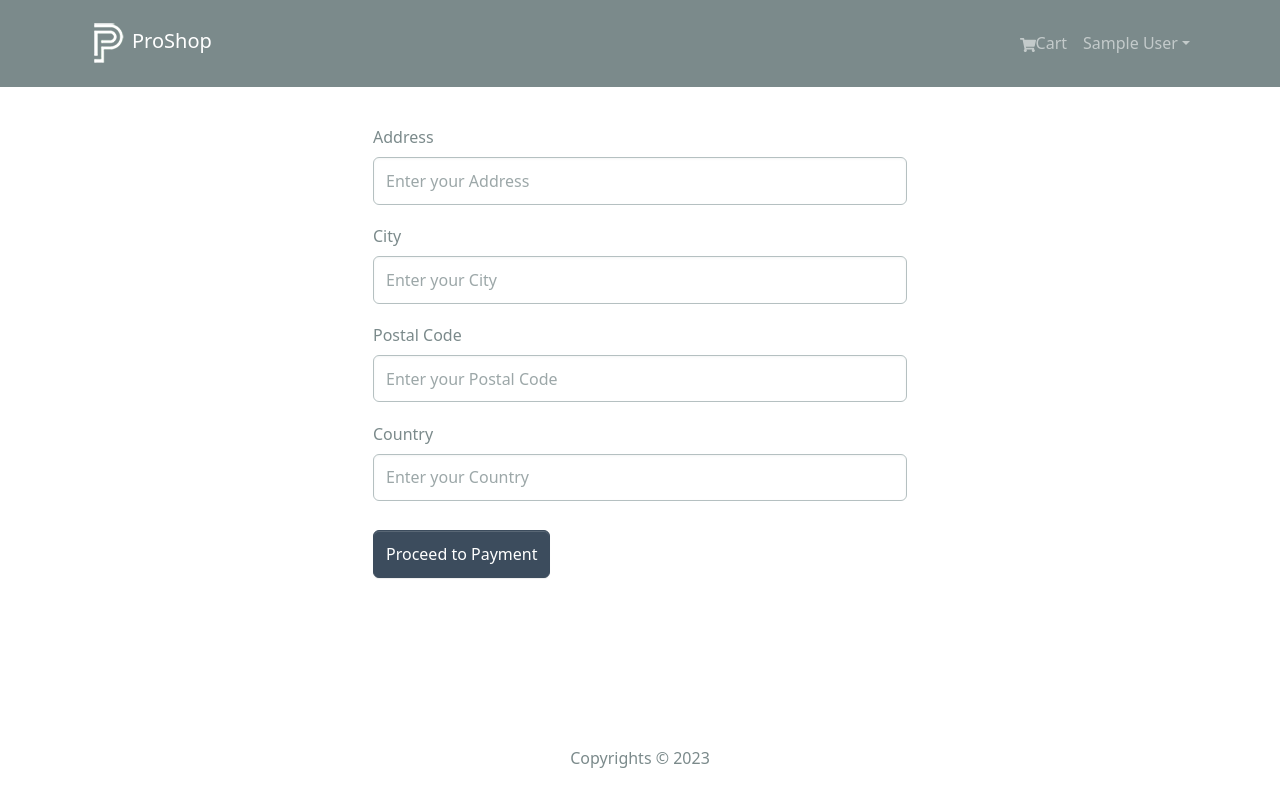
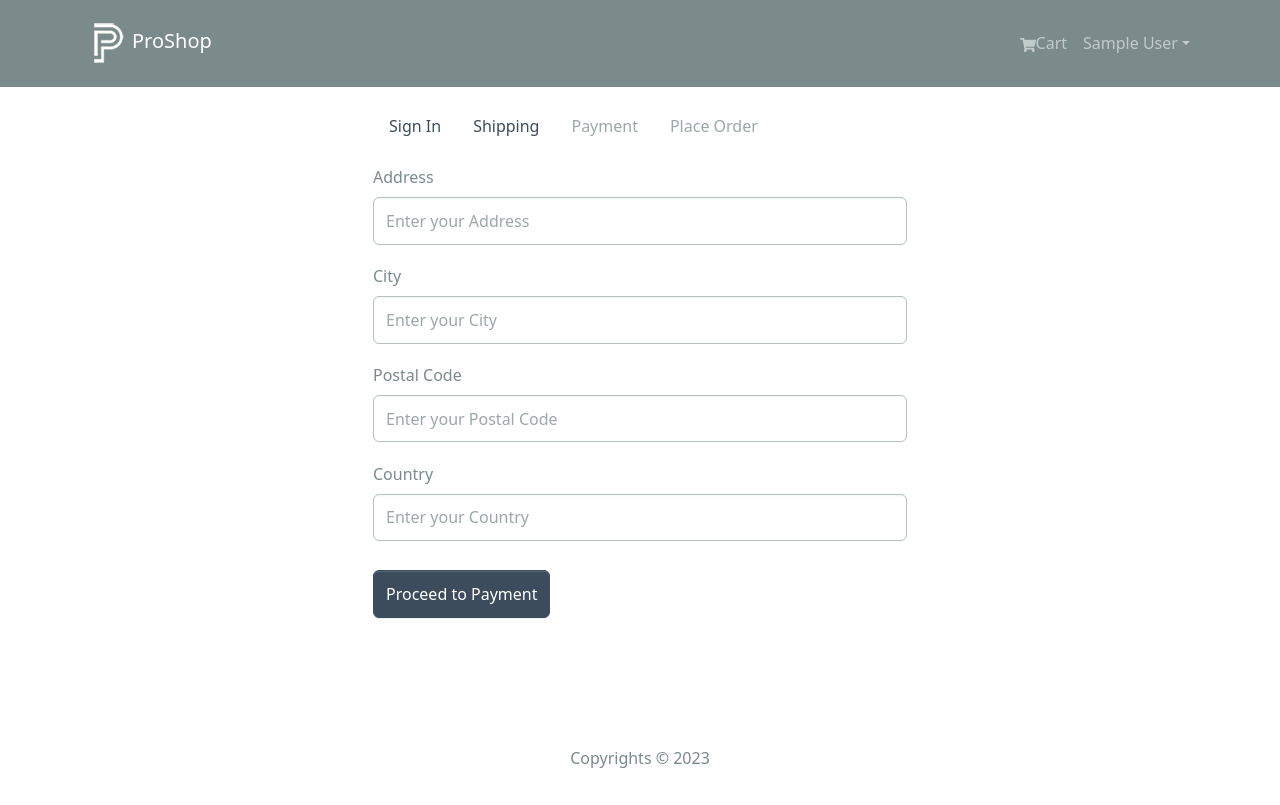
Before and after one commit to muhafars/proShop, a React (Create React App) app in the folder frontend/: page /shipping in a window 1280 px wide. Built offline with nearby package versions, Linux system fonts and the light colour scheme; sample sign-in values are in the browser's storage.

Commit message:
create checkoutstep component

```diff
--- /dev/null
+++ b/frontend/src/components/CheckOutSteps.jsx
@@ -0,0 +1,46 @@
+import { Nav } from "react-bootstrap";
+import { LinkContainer } from "react-router-bootstrap";
+const CheckOutSteps = (st1, st2, st3, st4) => {
+  return (
+    <Nav>
+      <Nav.Item>
+        {st1 ? (
+          <LinkContainer to="/login">
+            <Nav.Link>Sign In</Nav.Link>
+          </LinkContainer>
+        ) : (
+          <Nav.Link disabled>Sign In</Nav.Link>
+        )}
+      </Nav.Item>
+      <Nav.Item>
+        {st2 ? (
+          <LinkContainer to="/shipping">
+            <Nav.Link>Shipping</Nav.Link>
+          </LinkContainer>
+        ) : (
+          <Nav.Link disabled>Shipping</Nav.Link>
+        )}
+      </Nav.Item>
+      <Nav.Item>
+        {st3 ? (
+          <LinkContainer to="/payment">
+            <Nav.Link>Payment</Nav.Link>
+          </LinkContainer>
+        ) : (
+          <Nav.Link disabled>Payment</Nav.Link>
+        )}
+      </Nav.Item>
+      <Nav.Item>
+        {st4 ? (
+          <LinkContainer to="/placeorder">
+            <Nav.Link>Place Order</Nav.Link>
+          </LinkContainer>
+        ) : (
+          <Nav.Link disabled>Place Order</Nav.Link>
+        )}
+      </Nav.Item>
+    </Nav>
+  );
+};
+
+export default CheckOutSteps;
--- a/frontend/src/screens/ShippingScreen.jsx
+++ b/frontend/src/screens/ShippingScreen.jsx
@@ -4,6 +4,7 @@
 import { useNavigate } from "react-router-dom";
 import FormContainer from "../components/FormContainer";
 import { saveShippingAddress } from "../slices/cartSlice";
+import CheckOutSteps from "../components/CheckOutSteps";
 
 const ShippingScreen = () => {
   const cart = useSelector(state => state.cart);
@@ -24,6 +25,7 @@
 
   return (
     <FormContainer>
+      <CheckOutSteps st1 st2 />
       <Form onSubmit={submitHandler}>
         <Form.Group controlId="address" className="my-3">
           <Form.Label>Address</Form.Label>
```
